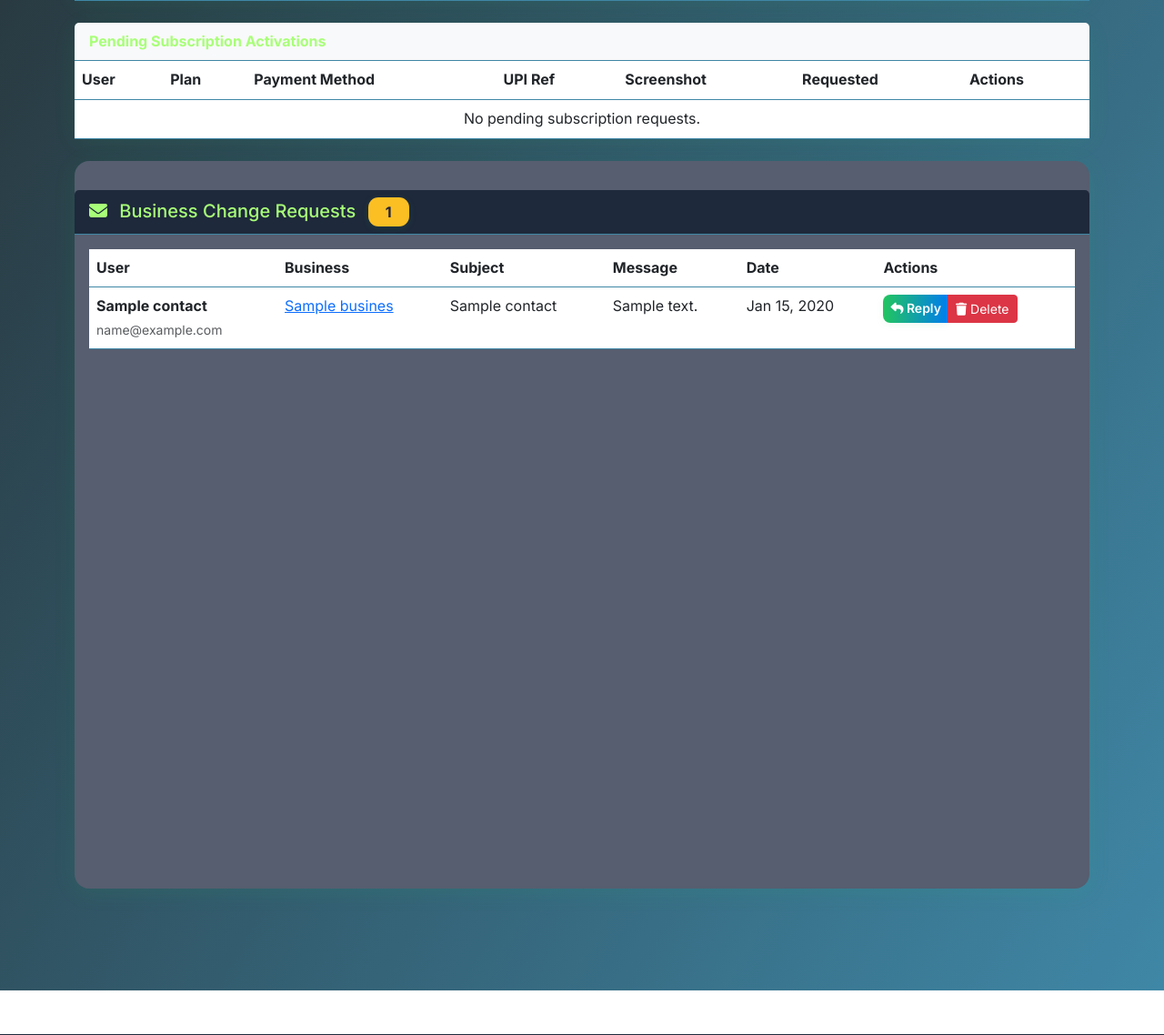
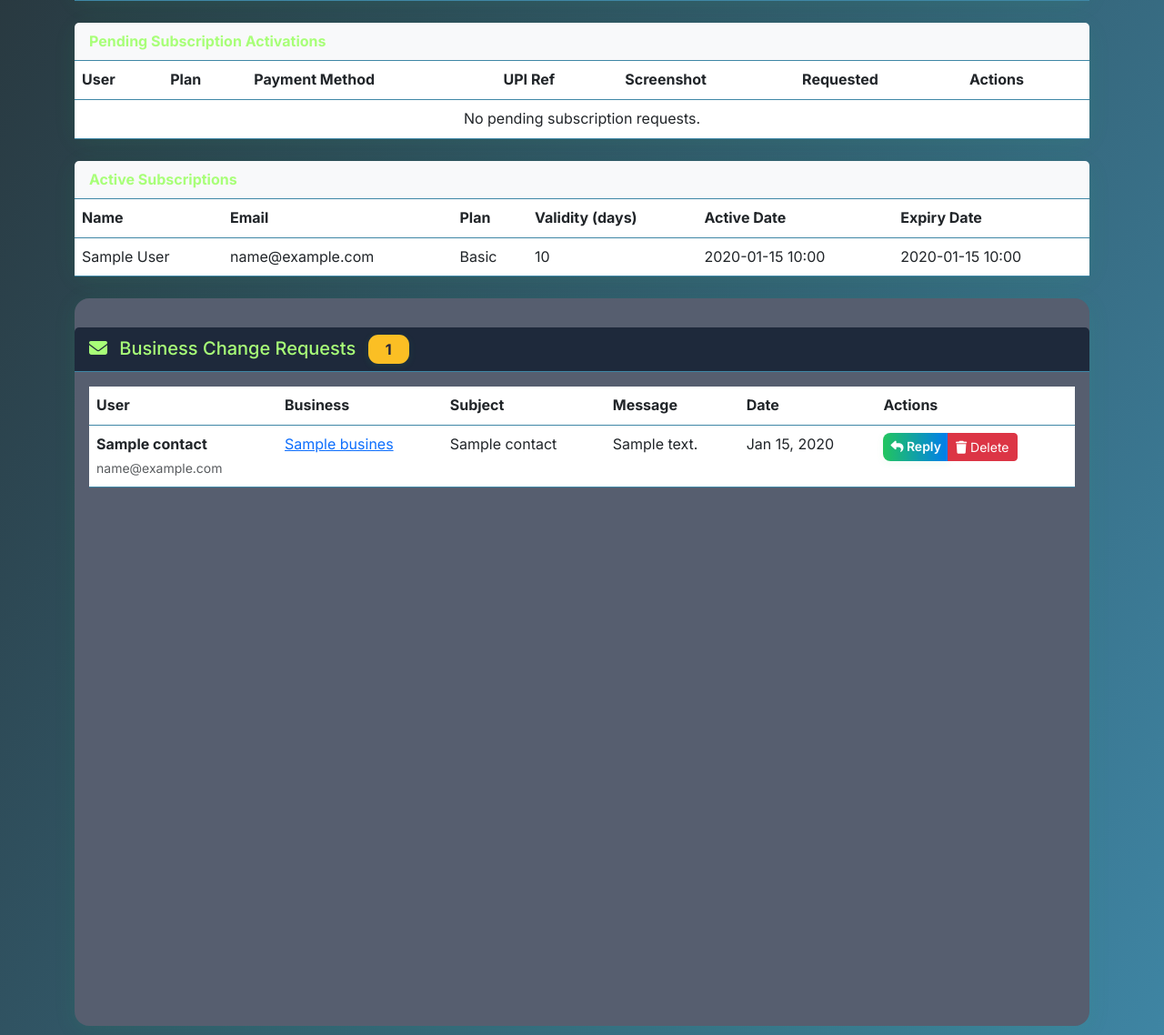
Before and after one commit to gangeshwar01/business_portal, a Django app: page /admin-dashboard/ in a window 1280 px wide. Shown: the part 994-2132 px from the top of the page at 91% size. Run offline with Django 5.2, Linux system fonts and the light colour scheme; a user stored in the database is signed in; tables that the repository leaves empty hold one stand-in row (values such as "Sample post").

Commit message:
Active Subscriptions table

```diff
--- a/business_listings/views.py
+++ b/business_listings/views.py
@@ -501,6 +501,9 @@ def admin_dashboard(request):
     # Recent contact messages for admin dashboard
     recent_contacts = Contact.objects.order_by('-created_at')[:10]
 
+    # All active subscriptions for admin dashboard
+    active_subscriptions = UserSubscription.objects.filter(status='active').select_related('user', 'plan').order_by('-end_date')
+
     context = {
         'total_businesses': total_businesses or 0,
         'pending_businesses': pending_businesses or 0,
@@ -515,6 +518,7 @@ def admin_dashboard(request):
         'pending_subscriptions': pending_subscriptions,
         'businesses': businesses,
         'recent_contacts': recent_contacts,
+        'active_subscriptions': active_subscriptions,
         'title': 'Admin Dashboard'
     }
     return render(request, 'admin/admin_dashboard.html', context)
@@ -545,10 +549,7 @@ def admin_reply_contact(request, contact_id):
                 user = User.objects.get(email=contact.email)
                 Notification.objects.create(
                     user=user,
-                    title="Admin Reply Received",
-                    message=f"Admin has replied to your message: '{contact.subject}'",
-                    notification_type="contact_reply",
-                    related_url=f"/my-contact-messages/"
+                    message=f"Admin has replied to your message: '{contact.subject}'"
                 )
             except User.DoesNotExist:
                 pass  # User might not be registered
--- a/static/css/admin_dashboard.css
+++ b/static/css/admin_dashboard.css
@@ -205,3 +205,14 @@
     font-size: 0.95rem !important;
   }
 }
+
+@media (max-width: 576px) {
+  .table-responsive {
+    overflow-x: auto;
+  }
+  .table th, .table td {
+    font-size: 0.92rem !important;
+    padding: 0.3rem 0.4rem !important;
+    white-space: nowrap;
+  }
+}
--- a/templates/admin/admin_dashboard.html
+++ b/templates/admin/admin_dashboard.html
@@ -338,6 +338,39 @@
       </div>
     </div>
 
+    <!-- Active Subscriptions Section -->
+    <div class="card mb-4">
+      <div class="card-header bg-light"><strong>Active Subscriptions</strong></div>
+      <div class="table-responsive">
+        <table class="table table-hover mb-0">
+          <thead>
+            <tr>
+              <th>Name</th>
+              <th>Email</th>
+              <th>Plan</th>
+              <th>Validity (days)</th>
+              <th>Active Date</th>
+              <th>Expiry Date</th>
+            </tr>
+          </thead>
+          <tbody>
+            {% for sub in active_subscriptions %}
+            <tr>
+              <td>{{ sub.user.get_full_name|default:sub.user.username }}</td>
+              <td>{{ sub.user.email }}</td>
+              <td>{{ sub.plan.get_name_display }}</td>
+              <td>{{ sub.plan.duration_days }}</td>
+              <td>{% if sub.start_date %}{{ sub.start_date|date:'Y-m-d H:i' }}{% else %}-{% endif %}</td>
+              <td>{% if sub.end_date %}{{ sub.end_date|date:'Y-m-d H:i' }}{% else %}-{% endif %}</td>
+            </tr>
+            {% empty %}
+            <tr><td colspan="6" class="text-center text-muted">No active subscriptions found.</td></tr>
+            {% endfor %}
+          </tbody>
+        </table>
+      </div>
+    </div>
+
     <!-- Business Change Requests Section -->
     <div class="row mt-4">
         <div class="col-12">
--- a/templates/admin/reply_contact.html
+++ b/templates/admin/reply_contact.html
@@ -19,7 +19,7 @@
                     <div class="mb-4">
                         <h6 class="text-muted mb-2">Original Message from {{ contact.name }}</h6>
                         <div class="card bg-light">
-                            <div class="card-body">
+                            <div class="card-body" style="background-color: cadetblue;">
                                 <p><strong>Subject:</strong> {{ contact.subject }}</p>
                                 <p><strong>Email:</strong> {{ contact.email }}</p>
                                 {% if contact.business %}
```
